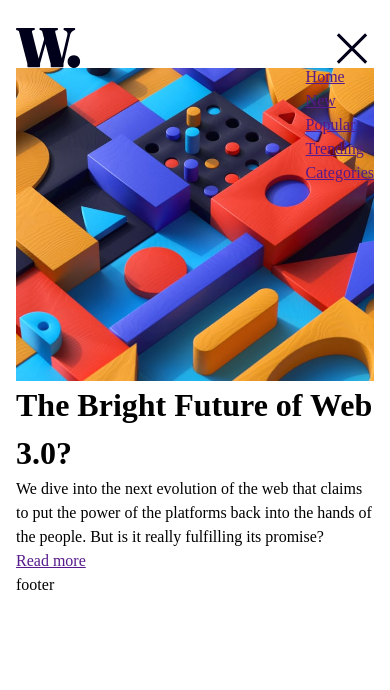
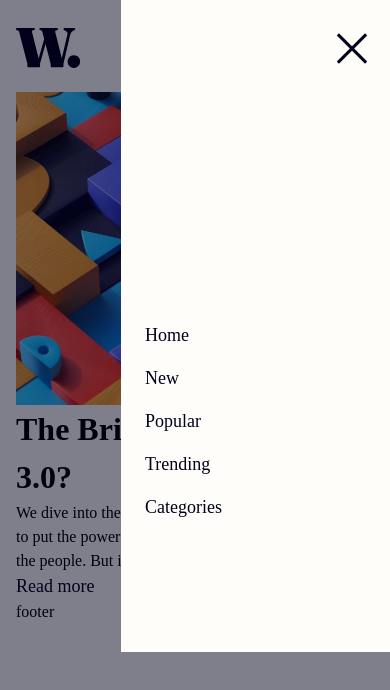
Before and after one commit to queseri/news-homepage, a React (Vite) app: page / in a window 390 px wide. Both pictures are taken after a click on the button 348 px from the left and 48 px from the top of the page. Shown: the top 690 px of the page. Built offline with nearby package versions, Linux system fonts and the light colour scheme; a web font is replaced by a local one.

Commit message:
main navigation - mobile presentation

```diff
--- a/src/App.jsx
+++ b/src/App.jsx
@@ -14,6 +14,7 @@ function App() {
   }
   return (
     <div className="app font-family">
+      <div className={`overlay ${menu ? "show-overlay" : "" }`}></div>
       <header className="header flex">
         <div className="container-logo">
           <img src={Logo} alt="" />
@@ -35,19 +36,19 @@ function App() {
 
           <ul id="main-nav" className={`main-nav ${menu ? "show-nav" : ""}`}>
             <li>
-              <a href="">Home</a>
+              <a className="nav-link" href="">Home</a>
             </li>
             <li>
-              <a href="">New</a>
+              <a className="nav-link" href="">New</a>
             </li>
             <li>
-              <a href="">Popular</a>
+              <a className="nav-link" href="">Popular</a>
             </li>
             <li>
-              <a href="">Trending</a>
+              <a className="nav-link" href="">Trending</a>
             </li>
             <li>
-              <a href="">Categories</a>
+              <a className="nav-link" href="">Categories</a>
             </li>
           </ul>
         </nav>
@@ -67,7 +68,7 @@ function App() {
               power of the platforms back into the hands of the people. But is
               it really fulfilling its promise?
             </p>
-            <a href=""  rel="noopener noreferrer">
+            <a className="nav-link" href=""  rel="noopener noreferrer">
               Read more
               <span className="sr-only">about web3 technology</span>
             </a>
--- a/src/sass/components/_button.scss
+++ b/src/sass/components/_button.scss
@@ -1,8 +1,11 @@
 .close-img {
     display: none;
 }
+
 .btn-menu-control {
     align-items: center;
     background-color: transparent;
     border: none;
+    z-index: 1;
+    position: relative;
 }
--- a/src/sass/layouts/_header.scss
+++ b/src/sass/layouts/_header.scss
@@ -0,0 +1,5 @@
+@use "../base";
+
+.header {
+    margin-block-end: base.$spacer1 * 1.5;
+}
--- a/src/sass/layouts/_nav.scss
+++ b/src/sass/layouts/_nav.scss
@@ -1,14 +1,32 @@
+@use "../base";
+
 .nav {
     position: relative;
 }
 
 .main-nav {
     position: absolute;
-    right: -500px;
+    right: -1000px;
+    width: 69vw;
+    height: 100vh;
     transition: all 0.5s ease-in;
+    display: flex;
+    flex-direction: column;
+    justify-content: center;
+    align-items: flex-start;
+    gap: 1rem;
+    padding-inline-start: 1.5rem;
 }
 
 .show-nav {
-    right: 0;
+    right: -1rem;
     transition: all 0.5s ease-out;
+    top: -(base.$spacer1 * 2);
+    background-color: base.$clr-almost-white;
 }
+
+.nav-link {
+    color: base.$clr-dark-space-blue;
+    font-size: base.$fs-18;
+    text-decoration: none;
+}
--- a/src/sass/layouts/_page.scss
+++ b/src/sass/layouts/_page.scss
@@ -9,3 +9,17 @@
 #root {
     overflow-x: hidden;
 }
+
+.overlay {
+    position: absolute;
+    top: 0;
+    left: 0;
+    width: 100vw;
+    height: 100vh;
+    background: base.$clr-dark-space-blue;
+    opacity: 0;
+}
+
+.show-overlay {
+    opacity: 0.5;
+}
```
